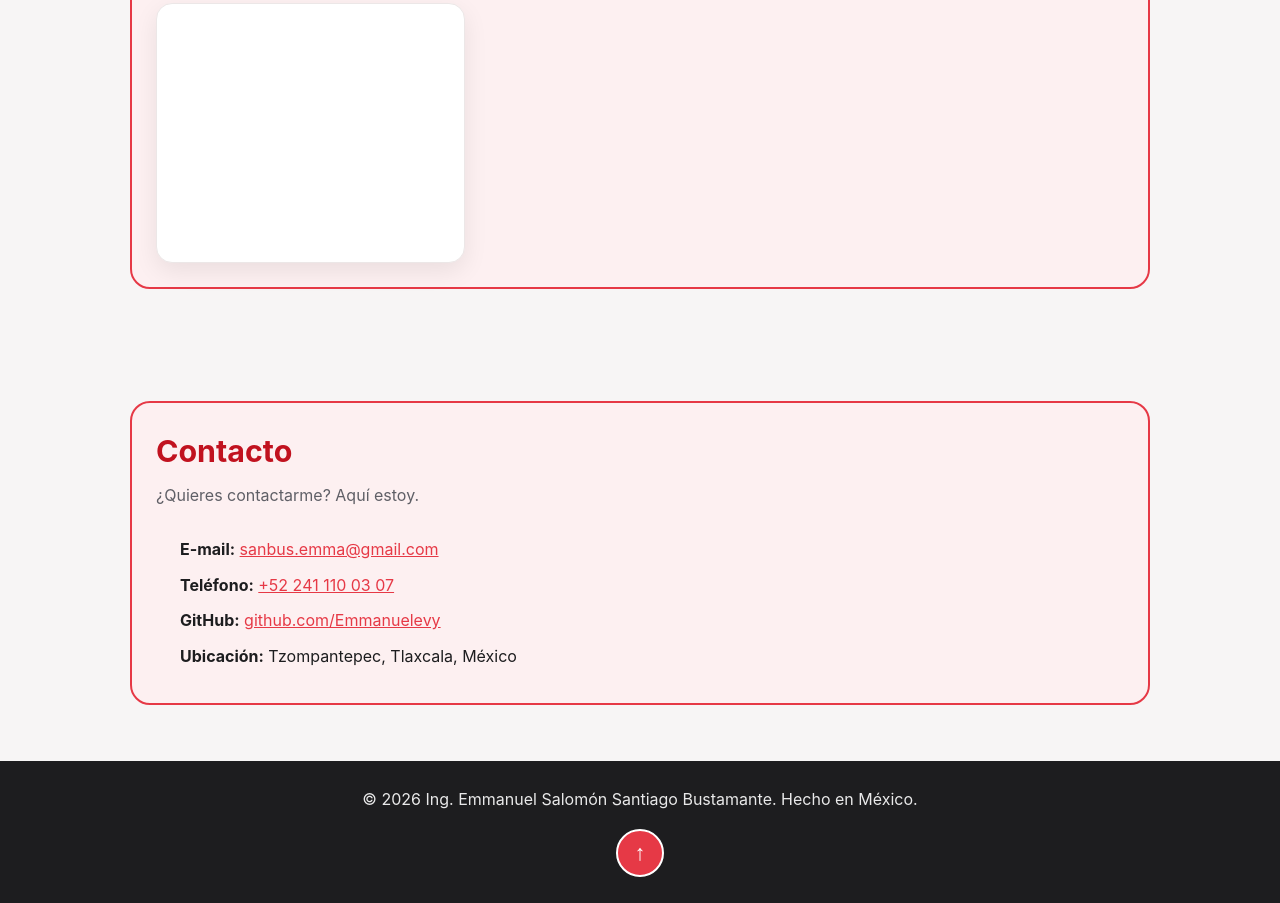
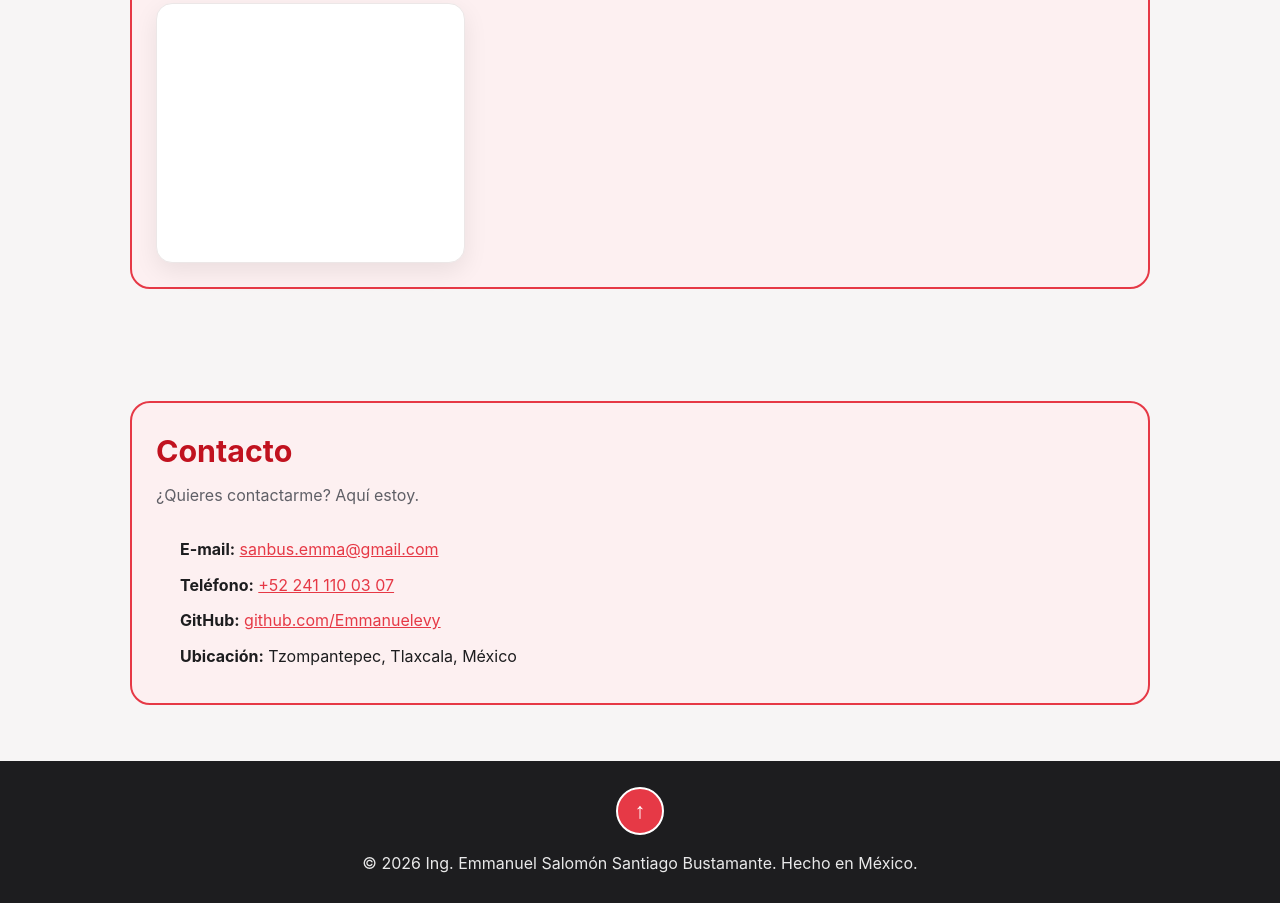
Before and after one commit to Emmanuelevy/mi-pagina-web, a plain HTML site: page index.html in a window 1280 px wide. Shown: the part 1885-2788 px from the top of the page. Drawn offline with Linux system fonts and the light colour scheme.

Commit message:
Boton flecha arriba centrado arriba del pie de pagina

```diff
--- a/index.html
+++ b/index.html
@@ -85,8 +85,8 @@
 </main>
 
 <footer>
+  <button class="back-to-top" id="back-to-top" type="button" aria-label="Volver arriba">↑</button>
   <p>&copy; 2026 Ing. Emmanuel Salomón Santiago Bustamante. Hecho en México.</p>
-  <button class="back-to-top" id="back-to-top" type="button" aria-label="Volver arriba">↑</button>
 </footer>
 <script>
   var AVATARS = {
--- a/style.css
+++ b/style.css
@@ -388,7 +388,7 @@ footer {
 
 /* Botón para volver arriba (desliza suave, no instantáneo) */
 .back-to-top {
-  margin-top: 16px;
+  margin-bottom: 16px;
   width: 48px;
   height: 48px;
   border-radius: 50%;
```
